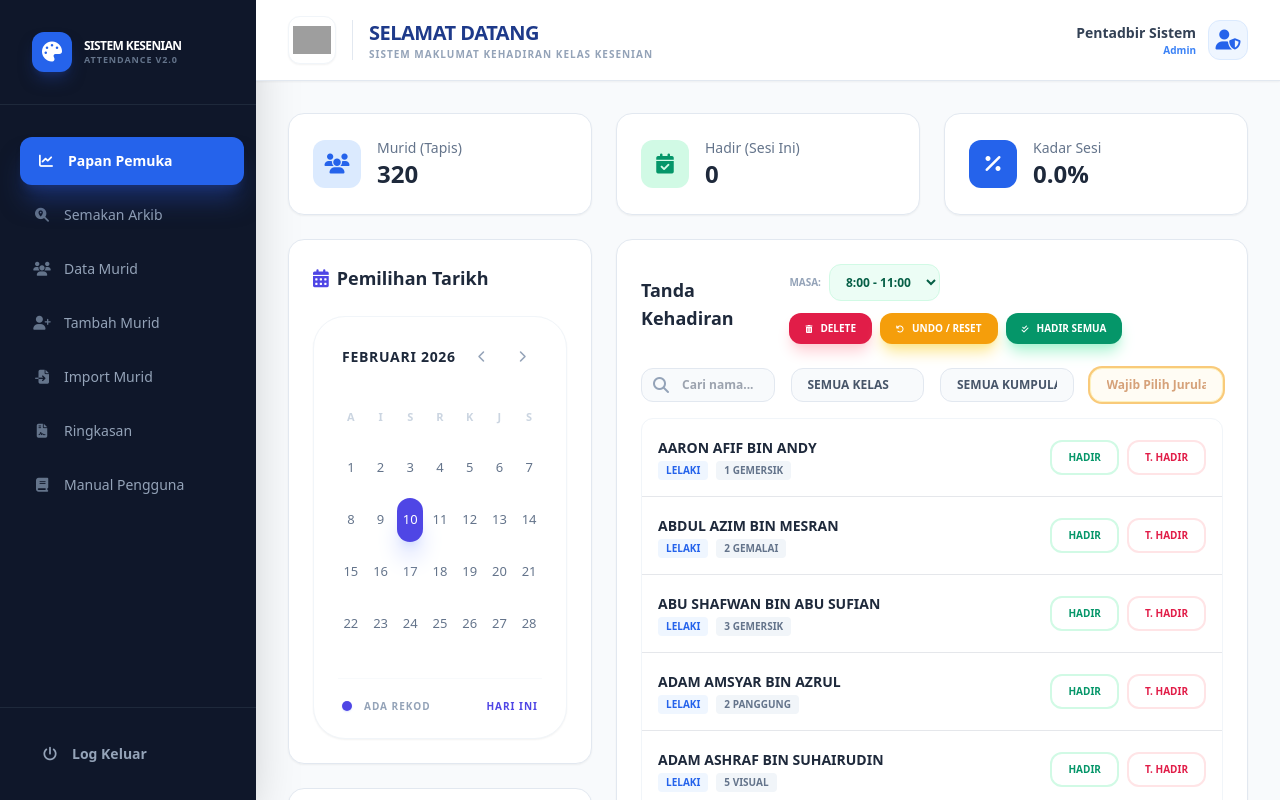
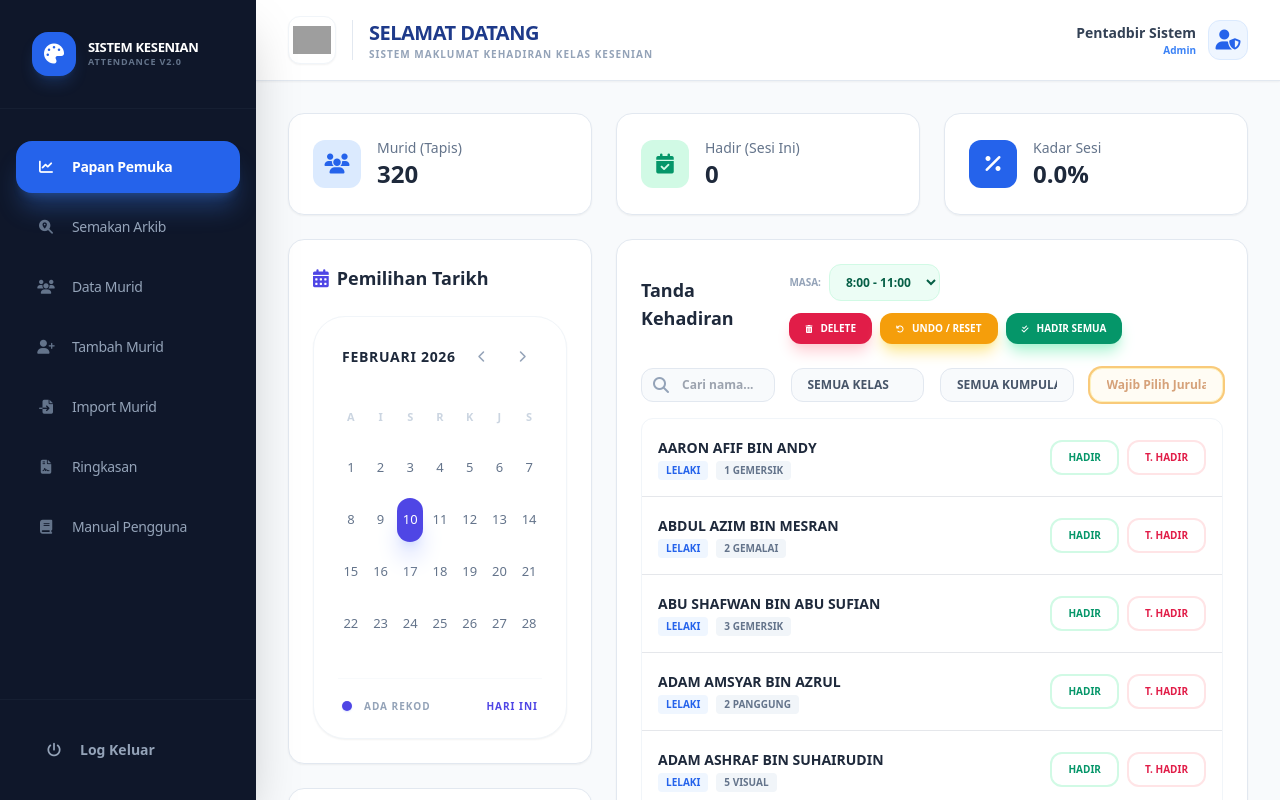
Before and after one commit to nazgem123-sudo/kehadiran, a React (Vite) app: page / in a window 1280 px wide. Both pictures are taken after a click on the button "LOG MASUK". Built offline with nearby package versions, Linux system fonts and the light colour scheme; grey boxes are pictures that could not be loaded.

Commit message:
Update Sidebar.tsx

```diff
--- a/components/Sidebar.tsx
+++ b/components/Sidebar.tsx
@@ -6,9 +6,11 @@ interface SidebarProps {
   currentView: View;
   setView: (view: View) => void;
   onLogout: () => void;
+  isOpen: boolean;
+  toggleSidebar: () => void;
 }
 
-const Sidebar: React.FC<SidebarProps> = ({ currentView, setView, onLogout }) => {
+const Sidebar: React.FC<SidebarProps> = ({ currentView, setView, onLogout, isOpen, toggleSidebar }) => {
   const menuItems: { id: View; label: string; icon: string }[] = [
     { id: 'DASHBOARD', label: 'Papan Pemuka', icon: 'fa-chart-line' },
     { id: 'CARIAN_ARKIB', label: 'Semakan Arkib', icon: 'fa-search-location' },
@@ -19,47 +21,74 @@ const Sidebar: React.FC<SidebarProps> = ({ currentView, setView, onLogout }) =>
     { id: 'MANUAL', label: 'Manual Pengguna', icon: 'fa-book' },
   ];
 
+  const handleNavClick = (view: View) => {
+    setView(view);
+    // Pada mobile, tutup sidebar selepas pilih menu
+    if (window.innerWidth < 1024) {
+      toggleSidebar();
+    }
+  };
+
   return (
-    <aside className="hidden lg:flex flex-col w-64 bg-slate-900 text-slate-400 h-screen sticky top-0 shadow-2xl">
-      <div className="p-8 border-b border-slate-800">
+    <>
+      {/* Backdrop untuk Mobile/Tablet */}
+      <div
+        className={`fixed inset-0 bg-slate-900/60 backdrop-blur-sm z-40 transition-opacity duration-300 lg:hidden ${
+          isOpen ? 'opacity-100 visible' : 'opacity-0 invisible'
+        }`}
+        onClick={toggleSidebar}
+      />
+
+      {/* Sidebar Container */}
+      <aside
+        className={`fixed lg:sticky top-0 left-0 flex flex-col w-64 bg-[#0f172a] text-slate-400 h-screen shadow-2xl z-50 transition-transform duration-300 lg:transition-none ${
+          isOpen ? 'translate-x-0' : '-translate-x-full lg:hidden'
+        }`}
+      >
+        <div className="p-8 border-b border-slate-800/50 flex justify-between items-center">
           <div className="flex items-center gap-3">
-          <div className="w-10 h-10 bg-blue-600 rounded-xl flex items-center justify-center text-white shadow-lg shadow-blue-900/50">
+            <div className="w-11 h-11 bg-[#2563eb] rounded-2xl flex items-center justify-center text-white shadow-lg shadow-blue-500/20">
               <i className="fas fa-palette text-xl"></i>
             </div>
             <div>
-            <h2 className="text-xs font-black text-white leading-tight uppercase tracking-tighter">Sistem Kesenian</h2>
+              <h2 className="text-[13px] font-black text-white leading-tight uppercase tracking-tight">Sistem Kesenian</h2>
               <p className="text-[9px] text-slate-500 font-bold uppercase tracking-widest">Attendance V2.0</p>
             </div>
           </div>
+          {/* Close button for mobile inside sidebar */}
+          <button onClick={toggleSidebar} className="lg:hidden text-slate-500 hover:text-white p-2">
+            <i className="fas fa-times text-lg"></i>
+          </button>
         </div>
 
-      <nav className="flex-1 py-8 px-4 space-y-1.5 overflow-y-auto">
+        <nav className="flex-1 py-8 px-4 space-y-2 overflow-y-auto scrollbar-hide">
           {menuItems.map((item) => (
             <button
               key={item.id}
-            onClick={() => setView(item.id)}
-            className={`w-full flex items-center gap-3 px-4 py-3.5 rounded-xl transition-all duration-300 ${
+              onClick={() => handleNavClick(item.id)}
+              className={`w-full flex items-center gap-4 px-5 py-4 rounded-2xl transition-all duration-300 ${
                 currentView === item.id
-                ? 'bg-blue-600 text-white shadow-xl shadow-blue-900/60 font-bold transform translate-x-1'
+                  ? 'bg-[#2563eb] text-white shadow-xl shadow-blue-500/30 font-bold'
                   : 'hover:bg-slate-800 hover:text-white'
               }`}
             >
-            <i className={`fas ${item.icon} w-5 text-sm ${currentView === item.id ? 'text-white' : 'text-slate-500'}`}></i>
-            <span className="text-sm">{item.label}</span>
+              <i className={`fas ${item.icon} w-5 text-center text-sm ${currentView === item.id ? 'text-white' : 'text-slate-500'}`}></i>
+              <span className="text-sm tracking-tight">{item.label}</span>
             </button>
           ))}
         </nav>
 
-      <div className="p-6 border-t border-slate-800">
+        <div className="p-6 border-t border-slate-800/50">
           <button
             onClick={onLogout}
-          className="w-full flex items-center gap-3 px-4 py-3 rounded-xl text-slate-400 hover:bg-rose-500/10 hover:text-rose-400 transition-all font-bold text-sm"
+            className="w-full flex items-center gap-4 px-5 py-4 rounded-2xl text-slate-400 hover:bg-rose-500/10 hover:text-rose-400 transition-all font-bold text-sm"
           >
-          <i className="fas fa-power-off w-5 text-sm"></i>
+            <i className="fas fa-power-off w-5 text-center text-sm"></i>
             <span>Log Keluar</span>
           </button>
         </div>
       </aside>
+    </>
   );
 };
 
```
Lines whose indentation alone changed are shown as unchanged.
